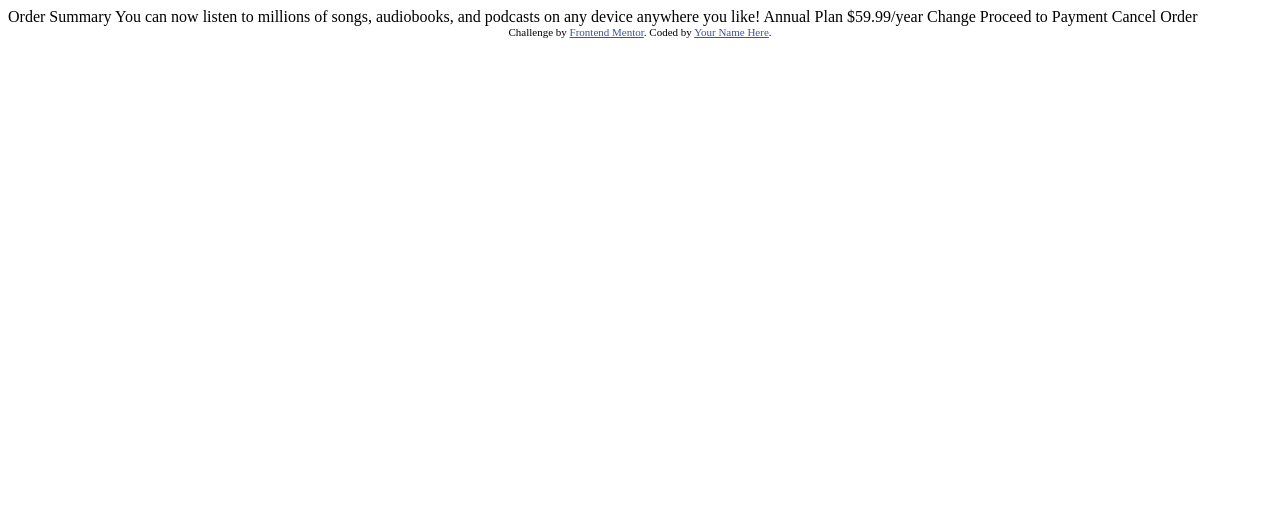
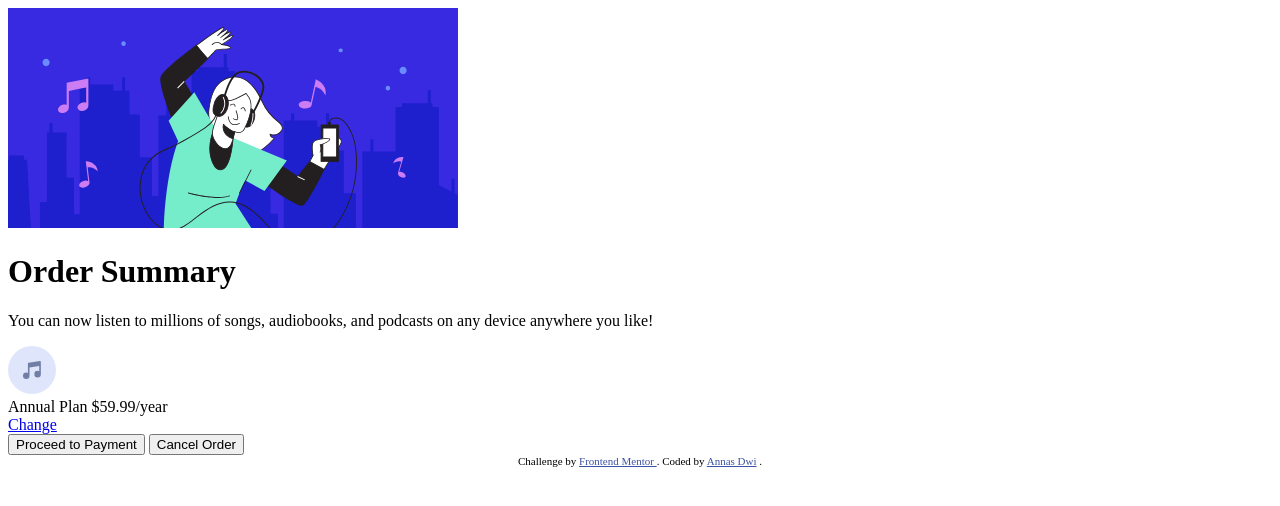
Before and after one commit to anasdwc/fm-beginner-order-summary, a plain HTML site: page index.html in a window 1280 px wide. Drawn offline with Linux system fonts and the light colour scheme.

Commit message:
struktur html

```diff
--- a/index.html
+++ b/index.html
@@ -1,37 +1,70 @@
 <!DOCTYPE html>
 <html lang="en">
   <head>
-  <meta charset="UTF-8">
-  <meta name="viewport" content="width=device-width, initial-scale=1.0"> <!-- displays site properly based on user's device -->
+    <meta charset="UTF-8" />
+    <meta name="viewport" content="width=device-width, initial-scale=1.0" />
+    <!-- displays site properly based on user's device -->
 
-  <link rel="icon" type="image/png" sizes="32x32" href="./images/favicon-32x32.png">
+    <link
+      rel="icon"
+      type="image/png"
+      sizes="32x32"
+      href="./images/favicon-32x32.png"
+    />
 
     <title>Frontend Mentor | Order summary card</title>
 
     <!-- Feel free to remove these styles or customise in your own stylesheet 👍 -->
     <style>
-    .attribution { font-size: 11px; text-align: center; }
-    .attribution a { color: hsl(228, 45%, 44%); }
+      .attribution {
+        font-size: 11px;
+        text-align: center;
+      }
+      .attribution a {
+        color: hsl(228, 45%, 44%);
+      }
     </style>
   </head>
   <body>
+    <main>
+      <div class="img-wrapper">
+        <img
+          src="./images/illustration-hero.svg"
+          alt="Illustration of purchase"
+        />
+      </div>
+      <div class="content">
+        <div class="content-desc">
+          <h1>Order Summary</h1>
+          <p>
+            You can now listen to millions of songs, audiobooks, and podcasts on
+            any device anywhere you like!
+          </p>
+        </div>
+        <div class="content-price">
+          <div class="price-icon">
+            <img src="./images/icon-music.svg" alt="" aria-hidden="true" />
+          </div>
+          <div class="price-desc">Annual Plan $59.99/year</div>
+          <div class="price-button">
+            <a href="#">Change</a>
+          </div>
+        </div>
+        <div class="content-button">
+          <button class="process">Proceed to Payment</button>
+          <button class="cancel">Cancel Order</button>
+        </div>
+      </div>
+    </main>
 
-  Order Summary
-
-  You can now listen to millions of songs, audiobooks, and podcasts on any
-  device anywhere you like!
-
-  Annual Plan
-  $59.99/year
-
-  Change
-
-  Proceed to Payment
-  Cancel Order
-
-  <div class="attribution">
-    Challenge by <a href="https://www.frontendmentor.io?ref=challenge" target="_blank">Frontend Mentor</a>.
-    Coded by <a href="#">Your Name Here</a>.
-  </div>
+    <footer class="attribution">
+      Challenge by
+      <a href="https://www.frontendmentor.io?ref=challenge" target="_blank">
+        Frontend Mentor
+      </a>
+      . Coded by
+      <a href="https://twitter.com/anasdwc">Annas Dwi</a>
+      .
+    </footer>
   </body>
 </html>
```
Lines whose indentation alone changed are shown as unchanged.
